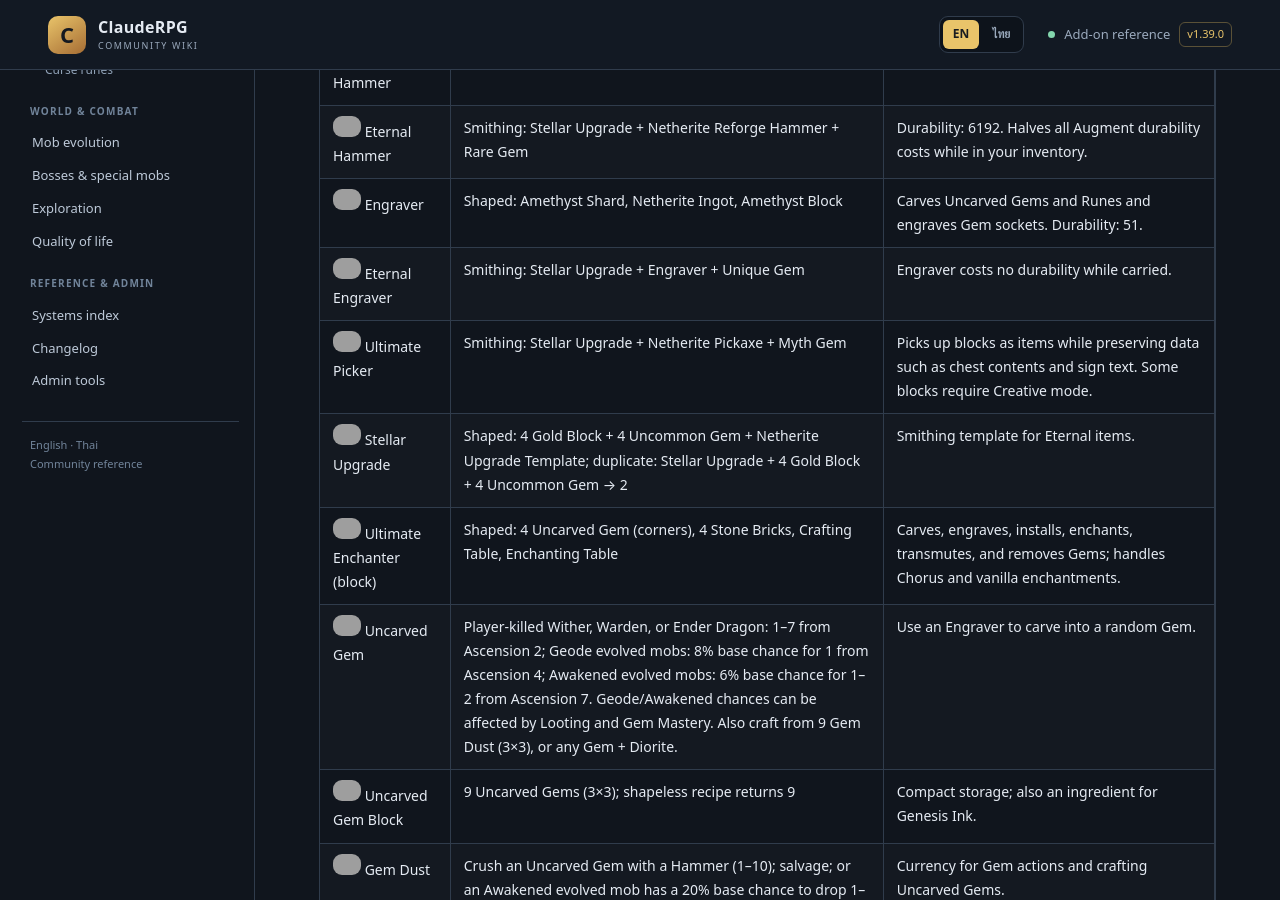
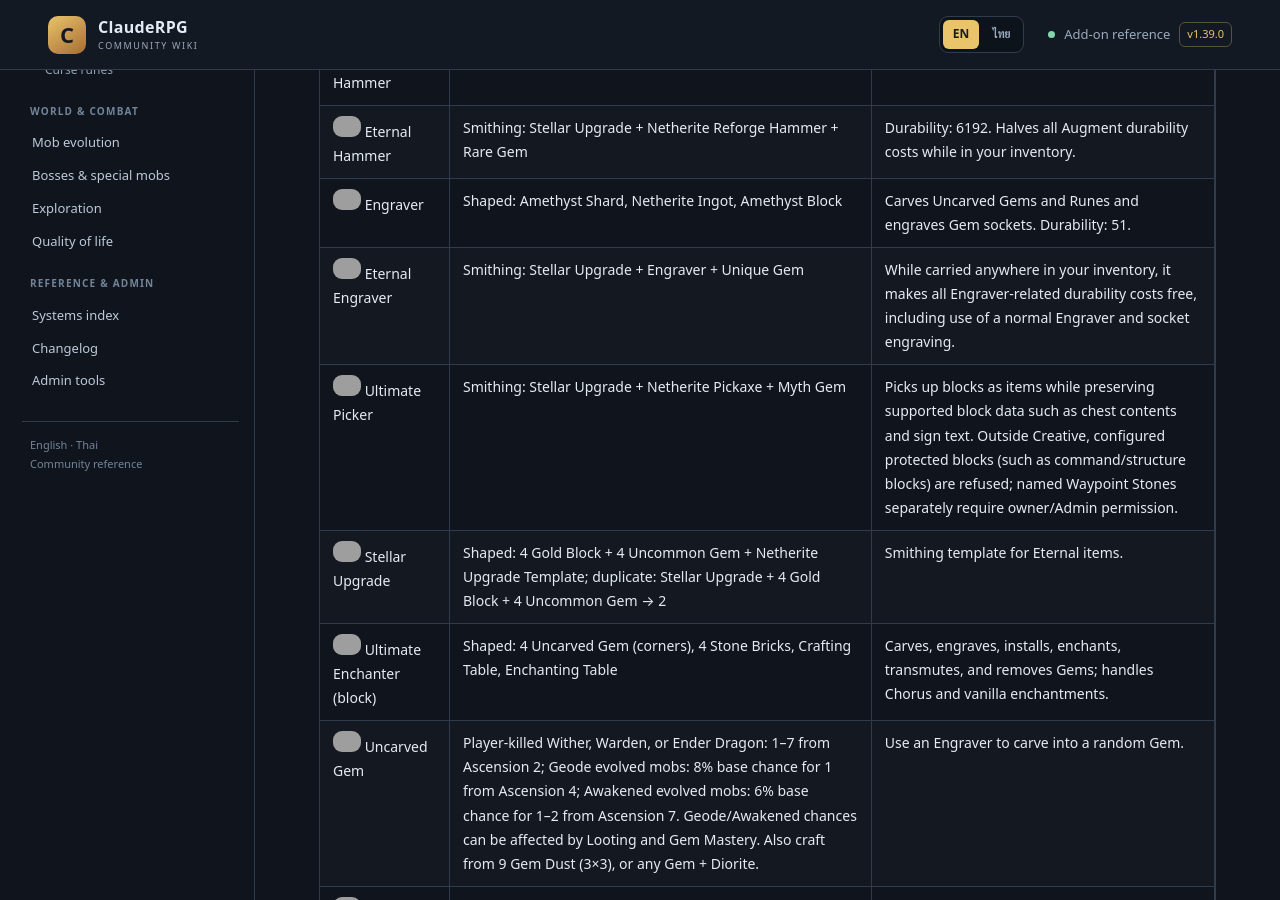
Before and after one commit to miniTorch25/ClaudeRPG-Wiki-V2, a Jekyll site: the page built from Items.md, in a window 1280 px wide and 900 px high, scrolled down 1130 px. Built offline with Jekyll 4.4.1, drawn with Linux system fonts in a browser that asks for light colours; our own code applies the rules of GitHub Pages for plain Markdown files; grey boxes are pictures that could not be loaded.

Commit message:
Docs: clarify Eternal Engraver and Ultimate Picker restrictions

```diff
--- a/Items.md
+++ b/Items.md
@@ -26,8 +26,8 @@ All custom ClaudeRPG items, blocks, and recipes.
 | <img src="{{ '/assets/images/items/netherite_reforge_hammer.png' | relative_url }}" alt="" width="28" loading="lazy"> Netherite Reforge Hammer | Smithing: Netherite Upgrade Template + Diamond Reforge Hammer + Netherite Ingot | Durability: 1252. |
 | <img src="{{ '/assets/images/items/eternal_hammer.png' | relative_url }}" alt="" width="28" loading="lazy"> Eternal Hammer | Smithing: Stellar Upgrade + Netherite Reforge Hammer + Rare Gem | Durability: 6192. Halves all Augment durability costs while in your inventory. |
 | <img src="{{ '/assets/images/items/engraver.png' | relative_url }}" alt="" width="28" loading="lazy"> Engraver | Shaped: Amethyst Shard, Netherite Ingot, Amethyst Block | Carves Uncarved Gems and Runes and engraves Gem sockets. Durability: 51. |
-| <img src="{{ '/assets/images/items/eternal_engraver.png' | relative_url }}" alt="" width="28" loading="lazy"> Eternal Engraver | Smithing: Stellar Upgrade + Engraver + Unique Gem | Engraver costs no durability while carried. |
-| <img src="{{ '/assets/images/items/ultimate_picker.png' | relative_url }}" alt="" width="28" loading="lazy"> Ultimate Picker | Smithing: Stellar Upgrade + Netherite Pickaxe + Myth Gem | Picks up blocks as items while preserving data such as chest contents and sign text. Some blocks require Creative mode. |
+| <img src="{{ '/assets/images/items/eternal_engraver.png' | relative_url }}" alt="" width="28" loading="lazy"> Eternal Engraver | Smithing: Stellar Upgrade + Engraver + Unique Gem | While carried anywhere in your inventory, it makes all Engraver-related durability costs free, including use of a normal Engraver and socket engraving. |
+| <img src="{{ '/assets/images/items/ultimate_picker.png' | relative_url }}" alt="" width="28" loading="lazy"> Ultimate Picker | Smithing: Stellar Upgrade + Netherite Pickaxe + Myth Gem | Picks up blocks as items while preserving supported block data such as chest contents and sign text. Outside Creative, configured protected blocks (such as command/structure blocks) are refused; named Waypoint Stones separately require owner/Admin permission. |
 | <img src="{{ '/assets/images/items/stellar_upgrade.png' | relative_url }}" alt="" width="28" loading="lazy"> Stellar Upgrade | Shaped: 4 Gold Block + 4 Uncommon Gem + Netherite Upgrade Template; duplicate: Stellar Upgrade + 4 Gold Block + 4 Uncommon Gem → 2 | Smithing template for Eternal items. |
 | <img src="{{ '/assets/images/blocks/ultench_top.png' | relative_url }}" alt="" width="28" loading="lazy"> Ultimate Enchanter (block) | Shaped: 4 Uncarved Gem (corners), 4 Stone Bricks, Crafting Table, Enchanting Table | Carves, engraves, installs, enchants, transmutes, and removes Gems; handles Chorus and vanilla enchantments. |
 | <img src="{{ '/assets/images/items/uncarved_gem.png' | relative_url }}" alt="" width="28" loading="lazy"> Uncarved Gem | Player-killed Wither, Warden, or Ender Dragon: 1–7 from Ascension 2; Geode evolved mobs: 8% base chance for 1 from Ascension 4; Awakened evolved mobs: 6% base chance for 1–2 from Ascension 7. Geode/Awakened chances can be affected by Looting and Gem Mastery. Also craft from 9 Gem Dust (3×3), or any Gem + Diorite. | Use an Engraver to carve into a random Gem. |
@@ -143,8 +143,8 @@ The listed counts (40 custom item definitions, 4 block definitions, 35 recipes)
 | <img src="{{ '/assets/images/items/netherite_reforge_hammer.png' | relative_url }}" alt="" width="28" loading="lazy"> Netherite Reforge Hammer | Smithing: Netherite Upgrade Template + Diamond Reforge Hammer + Netherite Ingot | ความทนทาน 1252 |
 | <img src="{{ '/assets/images/items/eternal_hammer.png' | relative_url }}" alt="" width="28" loading="lazy"> Eternal Hammer | Smithing: Stellar Upgrade + Netherite Reforge Hammer + Rare Gem | ความทนทาน 6192 ลดค่าใช้ความทนทานของ Augment ลงครึ่งหนึ่งเมื่อพกไว้ในช่องเก็บของ |
 | <img src="{{ '/assets/images/items/engraver.png' | relative_url }}" alt="" width="28" loading="lazy"> Engraver | คราฟต์ตามรูปแบบ: Amethyst Shard, Netherite Ingot, Amethyst Block | แกะสลัก Uncarved Gem / Rune และสลักช่อง Gem ความทนทาน 51 |
-| <img src="{{ '/assets/images/items/eternal_engraver.png' | relative_url }}" alt="" width="28" loading="lazy"> Eternal Engraver | Smithing: Stellar Upgrade + Engraver + Unique Gem | เมื่อพกติดตัว Engraver จะไม่เสียความทนทาน |
-| <img src="{{ '/assets/images/items/ultimate_picker.png' | relative_url }}" alt="" width="28" loading="lazy"> Ultimate Picker | Smithing: Stellar Upgrade + Netherite Pickaxe + Myth Gem | เก็บบล็อกเป็นไอเทมโดยรักษาข้อมูล เช่น ของในหีบและข้อความบนป้าย บางบล็อกต้องใช้ Creative |
+| <img src="{{ '/assets/images/items/eternal_engraver.png' | relative_url }}" alt="" width="28" loading="lazy"> Eternal Engraver | Smithing: Stellar Upgrade + Engraver + Unique Gem | เมื่อพกไว้ในช่องเก็บของ จะทำให้ค่าใช้ความทนทานจากการใช้ Engraver ทุกกรณีเป็นศูนย์ รวมถึง Engraver รุ่นปกติและการสลักช่องเกราะ |
+| <img src="{{ '/assets/images/items/ultimate_picker.png' | relative_url }}" alt="" width="28" loading="lazy"> Ultimate Picker | Smithing: Stellar Upgrade + Netherite Pickaxe + Myth Gem | เก็บบล็อกเป็นไอเทมโดยรักษาข้อมูลบล็อกที่รองรับ เช่น ของในหีบและข้อความบนป้าย นอก Creative จะเก็บบล็อกที่อยู่ในรายการห้ามไม่ได้ (เช่น Command/Structure Block) และ Waypoint Stone ที่ตั้งชื่อแล้วต้องเป็นเจ้าของหรือ Admin จึงจะเก็บได้ |
 | <img src="{{ '/assets/images/items/stellar_upgrade.png' | relative_url }}" alt="" width="28" loading="lazy"> Stellar Upgrade | คราฟต์ตามรูปแบบ: Gold Block 4 + Uncommon Gem 4 + Netherite Upgrade Template; ทำซ้ำด้วย Stellar Upgrade + Gold Block 4 + Uncommon Gem 4 ได้ 2 ชิ้น | แม่แบบ Smithing สำหรับไอเทม Eternal |
 | Ultimate Enchanter (บล็อก) | คราฟต์ตามรูปแบบ: Uncarved Gem 4 มุม, Stone Bricks 4, Crafting Table และ Enchanting Table | แกะสลัก ใส่ช่อง ติดตั้ง แปลง และถอด Gem รวมถึงจัดการ Chorus และเอนชานต์แบบปกติ |
 | <img src="{{ '/assets/images/items/uncarved_gem.png' | relative_url }}" alt="" width="28" loading="lazy"> Uncarved Gem | เมื่อผู้เล่นฆ่า Wither, Warden หรือ Ender Dragon จะดรอป 1–7 ชิ้นตั้งแต่ Ascension 2; มอนวิวัฒนาการ Geode มีโอกาสพื้นฐาน 8% ที่จะดรอป 1 ชิ้นตั้งแต่ Ascension 4; มอนวิวัฒนาการ Awakened มีโอกาสพื้นฐาน 6% ที่จะดรอป 1–2 ชิ้นตั้งแต่ Ascension 7 โอกาสจาก Geode/Awakened อาจเพิ่มด้วย Looting และ Gem Mastery นอกจากนี้คราฟต์จาก Gem Dust 9 ชิ้น (3×3) หรือ Gem ชนิดใดก็ได้ + Diorite | ใช้ Engraver แกะสลักเป็น Gem แบบสุ่ม |
```
